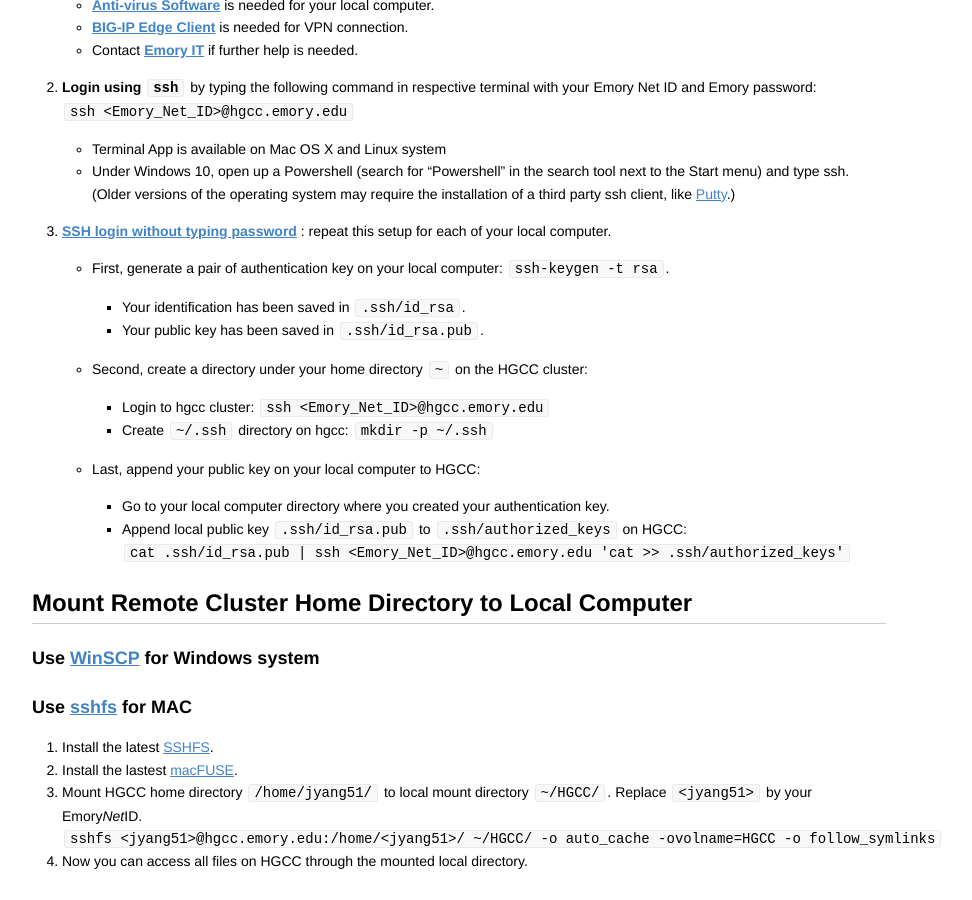
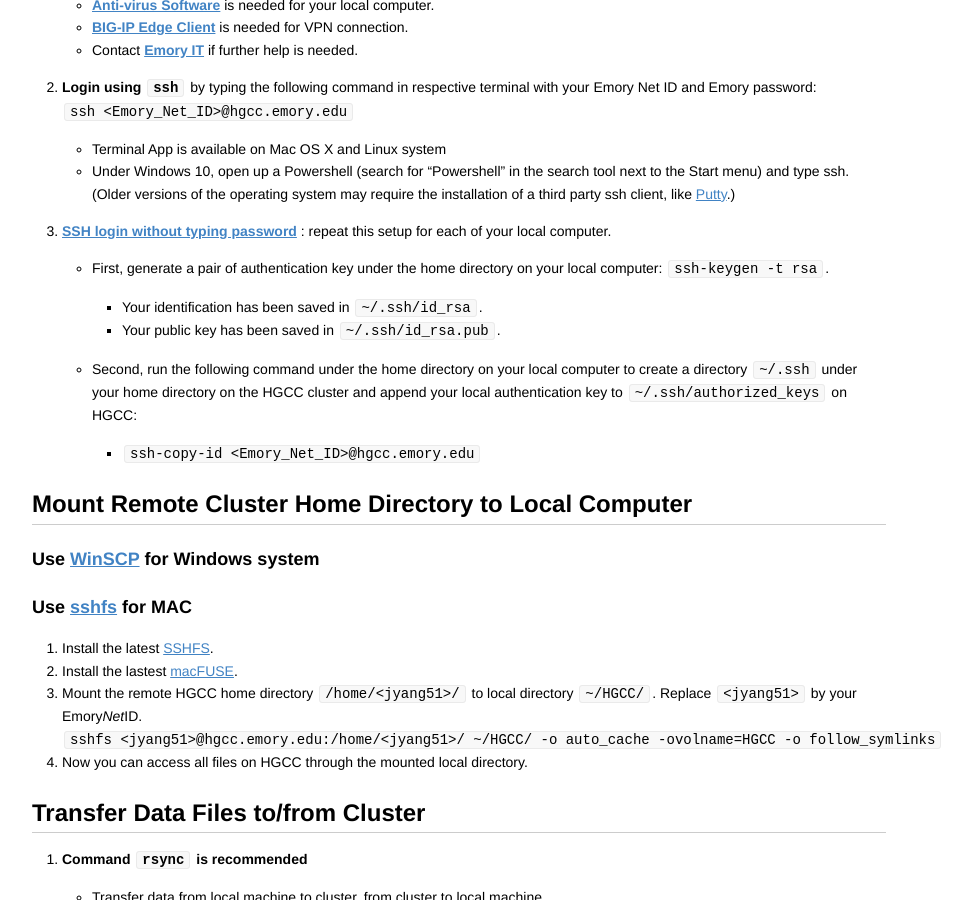
Before and after one commit to yanglab-emory/yanglab-emory.github.io, a Jekyll site: the page assets/ComputationSlides/HGCC_StartGuide_1.html, which Jekyll copies as it is, in a window 1280 px wide and 900 px high, scrolled down 1566 px. Shown: the whole window, without its empty margins (181-1153 px from the left). Built offline with Jekyll 4.4.1, drawn with Linux system fonts in a browser that asks for light colours; some of the changed text lies outside the part shown.

Commit message:
update hgcc instruction

```diff
--- a/assets/ComputationSlides/HGCC_StartGuide_1.html
+++ b/assets/ComputationSlides/HGCC_StartGuide_1.html
@@ -385,7 +385,7 @@ kbd {
 <h2 id="toc_2">Login to HGCC</h2>
 
 <ol>
-<li><p>Login to <a href="https://it.emory.edu/security/vpn.html">Emory VPN</a> . </p>
+<li><p>Login to <a href="https://it.emory.edu/security/vpn.html"><strong>Emory VPN</strong></a> . </p>
 
 <ul>
 <li><a href="https://it.emory.edu/security/protecting-data/virus_protection.html"><strong>Anti-virus Software</strong></a> is needed for your local computer. </li>
@@ -402,23 +402,16 @@ kbd {
 <li><p><a href="http://www.linuxproblem.org/art_9.html"><strong>SSH login without typing password</strong></a> : repeat this setup for each of your local computer.</p>
 
 <ul>
-<li><p>First, generate a pair of authentication key on your local computer: <code>ssh-keygen -t rsa</code>. </p>
+<li><p>First, generate a pair of authentication key under the home directory on your local computer: <code>ssh-keygen -t rsa</code>. </p>
 
 <ul>
-<li> Your identification has been saved in <code>.ssh/id_rsa</code>.</li>
-<li> Your public key has been saved in <code>.ssh/id_rsa.pub</code>. </li>
+<li> Your identification has been saved in <code>~/.ssh/id_rsa</code>.</li>
+<li> Your public key has been saved in <code>~/.ssh/id_rsa.pub</code>. </li>
 </ul></li>
-<li><p>Second, create a directory under your home directory <code>~</code> on the HGCC cluster:</p>
+<li><p>Second, run the following command under the home directory on your local computer to create a directory <code>~/.ssh</code> under your home directory on the HGCC cluster and append your local authentication key to <code>~/.ssh/authorized_keys</code> on HGCC:</p>
 
 <ul>
-<li>  Login to hgcc cluster: <code>ssh &lt;Emory_Net_ID&gt;@hgcc.emory.edu</code></li>
-<li>  Create <code>~/.ssh</code> directory on hgcc: <code>mkdir -p ~/.ssh</code></li>
-</ul></li>
-<li><p>Last, append your public key on your local computer to HGCC: </p>
-
-<ul>
-<li>  Go to your local computer directory where you created your authentication key. </li>
-<li> Append local public key <code>.ssh/id_rsa.pub</code> to <code>.ssh/authorized_keys</code> on HGCC:  <code>cat .ssh/id_rsa.pub | ssh &lt;Emory_Net_ID&gt;@hgcc.emory.edu &#39;cat &gt;&gt; .ssh/authorized_keys&#39;</code></li>
+<li>  <code>ssh-copy-id &lt;Emory_Net_ID&gt;@hgcc.emory.edu</code></li>
 </ul></li>
 </ul></li>
 </ol>
@@ -432,7 +425,7 @@ kbd {
 <ol>
 <li>Install the latest <a href="https://github.com/libfuse/sshfs/releases">SSHFS</a>.</li>
 <li>Install the lastest <a href="https://osxfuse.github.io/">macFUSE</a>.</li>
-<li>Mount HGCC home directory <code>/home/jyang51/</code> to  local mount directory <code>~/HGCC/</code>. Replace <code>&lt;jyang51&gt;</code> by your Emory<em>Net</em>ID.
+<li>Mount the remote HGCC home directory <code>/home/&lt;jyang51&gt;/</code> to  local directory <code>~/HGCC/</code>. Replace <code>&lt;jyang51&gt;</code> by your Emory<em>Net</em>ID.
 <code>sshfs &lt;jyang51&gt;@hgcc.emory.edu:/home/&lt;jyang51&gt;/ ~/HGCC/ -o auto_cache -ovolname=HGCC -o follow_symlinks</code></li>
 <li>Now you can access all files on HGCC through the mounted local directory.</li>
 </ol>
@@ -515,32 +508,24 @@ kbd {
 <h3 id="toc_10">Check if a software is available on the cluster</h3>
 
 <ol>
-<li>Use command <code>module avail</code> or <code>spack list</code> to list all installed software modules on HGCC.</li>
+<li>Use command <code>spack find -x</code> to list all installed software modules on HGCC.</li>
 <li>Check if an executible file of an installed or loaded software is available under <code>${PATH}</code> by <code>which [software_name]</code>.</li>
 <li>Add a symbolic link of the executible file under <code>${PATH}</code> by <code>ln -s [directory_to_executible_file]</code> to avoid typing full directory of the executible file.</li>
 </ol>
 
-<h3 id="toc_11">Using a software installed on the cluster: either by <code>module</code> or <code>spack</code></h3>
+<h3 id="toc_11">Using a software installed on the cluster by <code>spack</code></h3>
 
 <ol>
-<li>Load a software module into the current session by <code>module load [software_name]</code>, or by <code>spack load [software_name]</code>.</li>
-<li>List loaded software modules under the current session by <code>module list</code>.</li>
-<li>Use software command to run jobs .
+<li>Load a software module into the current session by <code>spack load [software_name]</code>.
 
-<ol>
-<li>Type command <code>R</code> in the current session to start an R session after loading <strong>R</strong> by <code>module load R/4.0.3</code>. Save figures as pdf into the disk to view your plots by R function <code>ggsave(&quot;temp.pdf&quot;)</code> or
-<code>
-pdf(&quot;temp.pdf&quot;);
-plot();
-dev.off();
-</code></li>
-<li>Type command <code>python</code>  in the session to start a python session after loading <strong>Anaconda3</strong> by <code>module load Anaconda3/5.2.0</code>.</li>
-<li>Check which <strong>python</strong> is called by command <code>python</code> with command <code>which python</code> .</li>
-<li>One can open the script on HGCC by local Editor (e.g., <strong><a href="https://www.sublimetext.com/">Sublime</a></strong>, <strong><a href="https://code.visualstudio.com/">Visual Studio Code</a></strong>) after mounting cloud directory to local machine, and just copy/paste command into these <strong>R</strong> or <strong>python</strong> sessions.</li>
-<li>Type command <code>plink -h</code> to see plink user mannual after loading <strong>plink</strong> by <code>module load plink/1.90b53</code>.</li>
-</ol></li>
-<li>Unload a software module by <code>module unload [software_name]</code></li>
-<li>Unload all software modules by <code>module purge</code></li>
+<ul>
+<li>For example, use command <code>spack load plink2@2.00a4.3</code> to load <strong>plink</strong>.</li>
+<li>Type command <code>plink2 --help</code> to see plink user mannual after loading <strong>plink</strong>.</li>
+<li>Unload <strong>plink</strong> module by <code>spack unload plink2@2.00a4.3</code>.</li>
+</ul></li>
+<li>Type command <code>R</code> in the current session to start an R session after loading <strong>R</strong> by <code>spack load r@4.4.0</code>.<br></li>
+<li>Type command <code>python</code>  in the session to start a python session after loading <strong>Anaconda3</strong> by <code>spack load anaconda3@2023.09-0</code>.</li>
+<li>One can open text scripts on HGCC by local text/script Editor (e.g., <strong><a href="https://www.sublimetext.com/">Sublime</a></strong>, <strong><a href="https://code.visualstudio.com/">Visual Studio Code</a></strong>) after mounting cloud directory to local machine, and just copy/paste command into these <strong>bash</strong>, <strong>R</strong>, or <strong>python</strong> sessions.</li>
 </ol>
 
 <h3 id="toc_12">Install a software without root access</h3>
@@ -553,16 +538,18 @@ dev.off();
 
 <h3 id="toc_13">Share installed software with the lab</h3>
 
-<ol>
-<li>Make a soft link of the executible tool under <code>/nfs/yangfss2/data/shared/bin</code> by the following commands
-<code>
-cd /nfs/yangfss2/data/shared/bin
-ln -s [tool_directory]
-</code></li>
+<ul>
+<li>Make a soft link of the executible tool under <code>/nfs/yangfss2/data/shared/bin</code> by the following commands</li>
+</ul>
+
+<div><pre><code class="language-none">cd /nfs/yangfss2/data/shared/bin
+ln -s [tool_directory]</code></pre></div>
+
+<ul>
 <li><p>Add <code>/nfs/yangfss2/data/shared/bin</code> into the <code>${PATH}</code> environment variable by including the following command line in your <code>~/.bashrc</code> file </p>
 
 <p><code>export PATH=/nfs/yangfss2/data/shared/bin:$PATH</code></p></li>
-</ol>
+</ul>
 
 <h2 id="toc_14">Setup one&#39;s <code>.bashrc</code> file</h2>
 
@@ -622,7 +609,7 @@ R</code></pre></div>
 
 <ul>
 <li>Simply exit the interactive session by <code>exit</code></li>
-<li>**Do not test running <em>R</em> scripts on the Gateway/Head/Login node and data transfer node (DTN) **</li>
+<li><strong>Do not test running <em>R</em> scripts on the Gateway/Head/Login node and data transfer node (DTN)</strong></li>
 </ul></li>
 <li><p><code>sinfo</code> used to report the state of the cluster partition and nodes   </p></li>
 </ul>
```
Also changed, not shown: other parts of assets/ComputationSlides/HGCC_StartGuide_1.html (+3 -3 lines).
